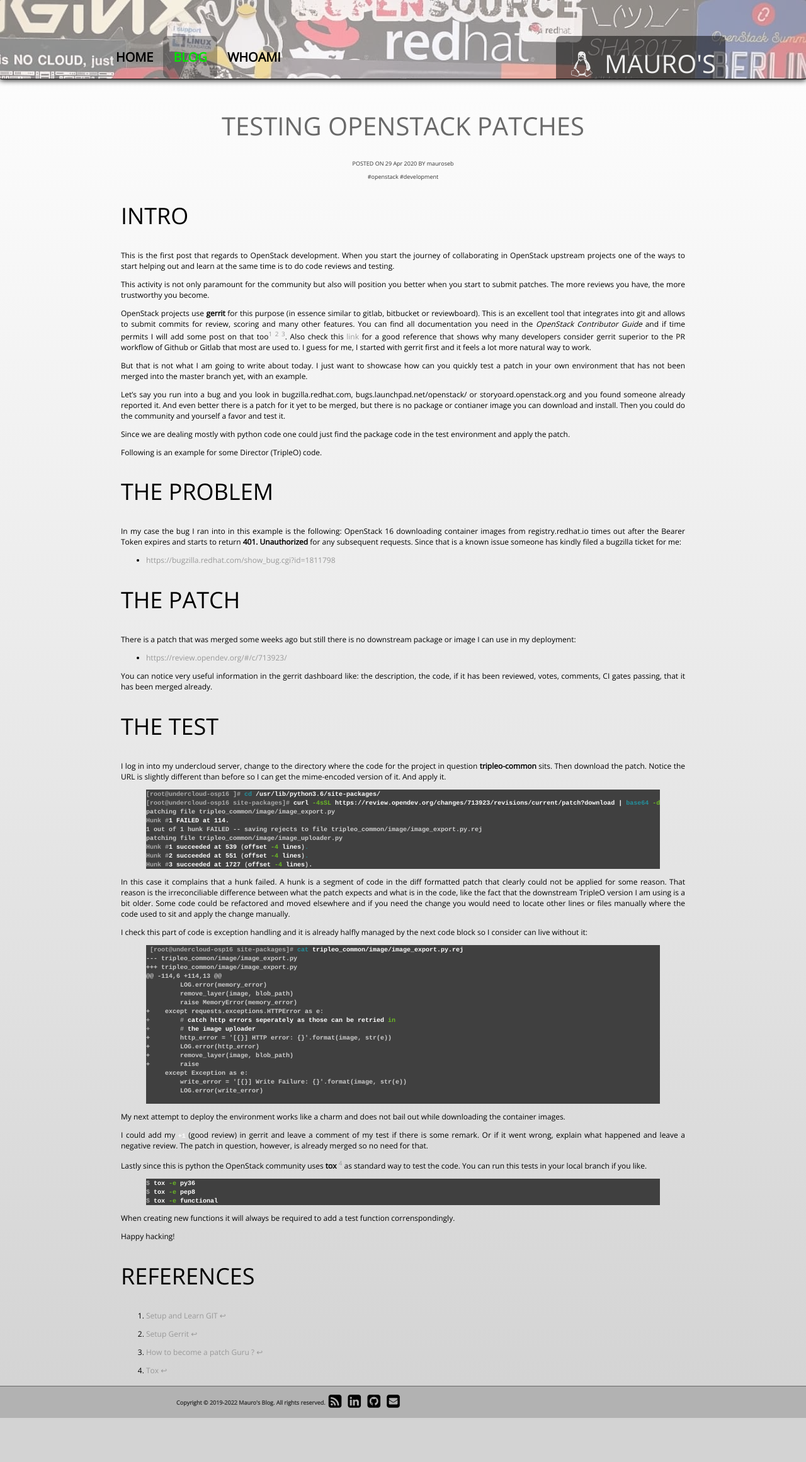
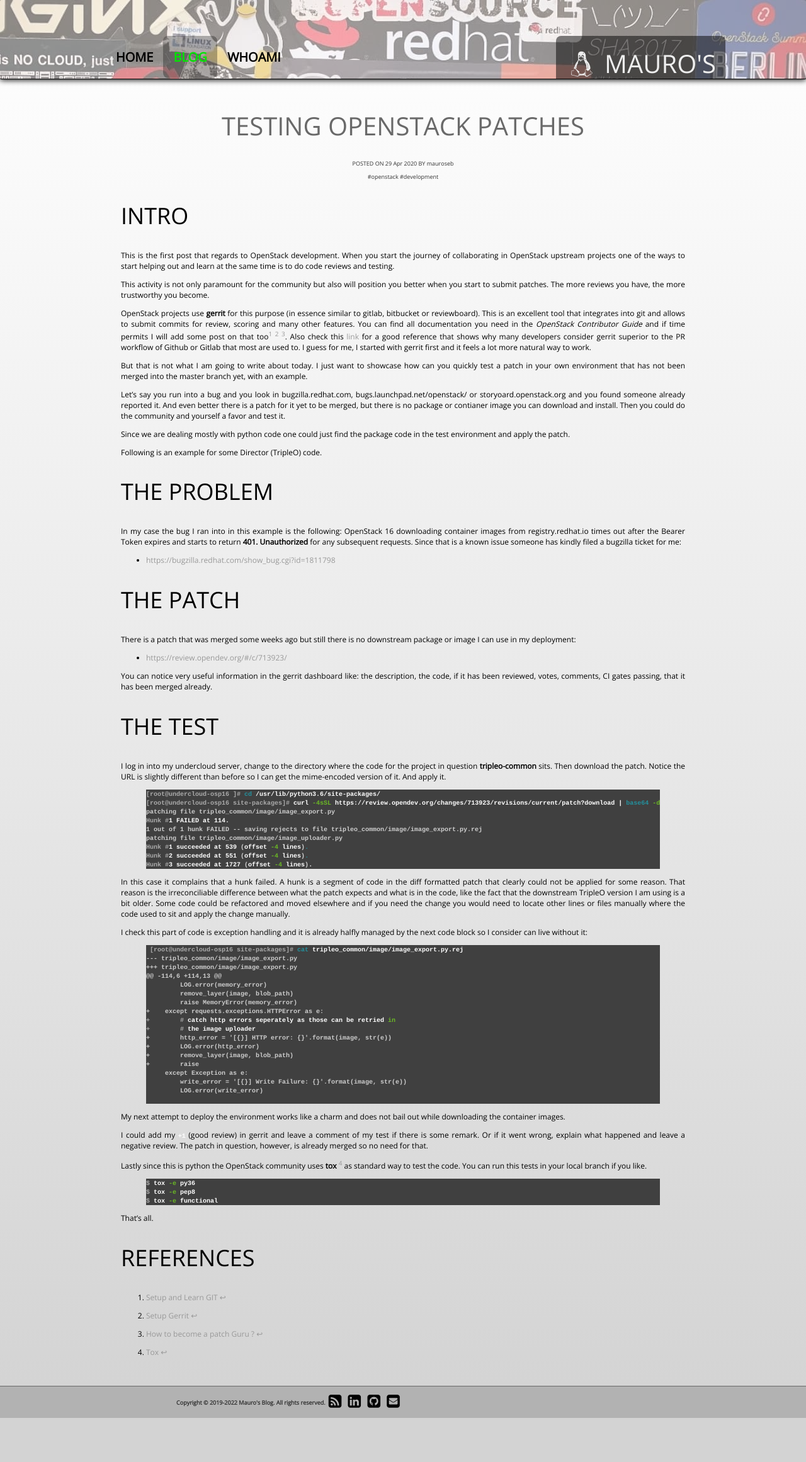
Before and after one commit to mauroseb/mauroseb.github.io, a Jekyll site: the page built from _posts/2020-04-29-testing-openstack-patches.md, in a window 1280 px wide. Shown: the whole page at 63% size. Built offline with Jekyll 4.4.1, drawn with Linux system fonts in a browser that asks for light colours.

Commit message:
Update 2020-04-29-testing-openstack-patches.md

```diff
--- a/_posts/2020-04-29-testing-openstack-patches.md
+++ b/_posts/2020-04-29-testing-openstack-patches.md
@@ -98,10 +98,7 @@
 $ tox -e functional
 {% endhighlight %}
 
-When creating new functions it will always be required to add a test function correnspondingly.
-
-Happy hacking!
-
+That's all.
 
 ## References
 
```
